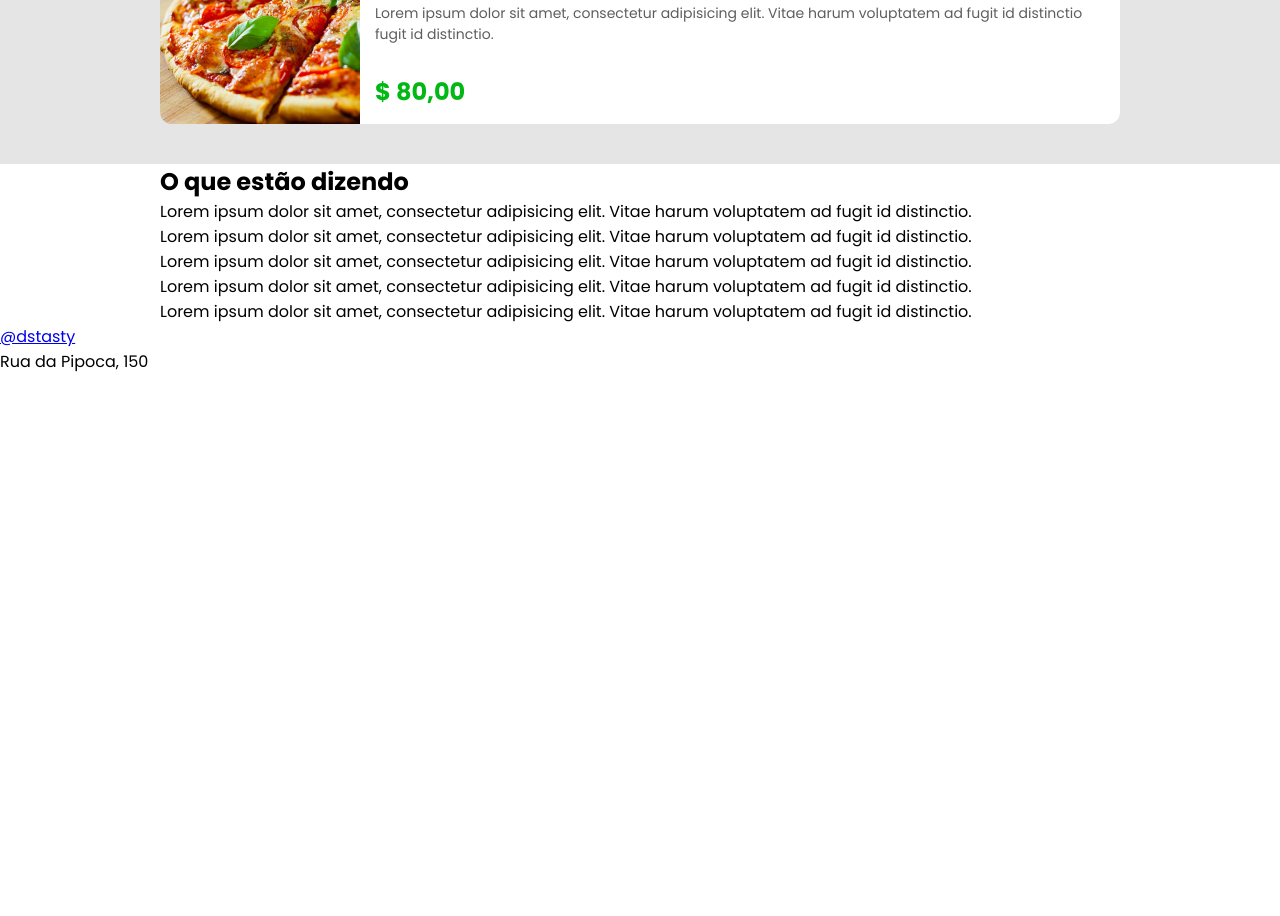
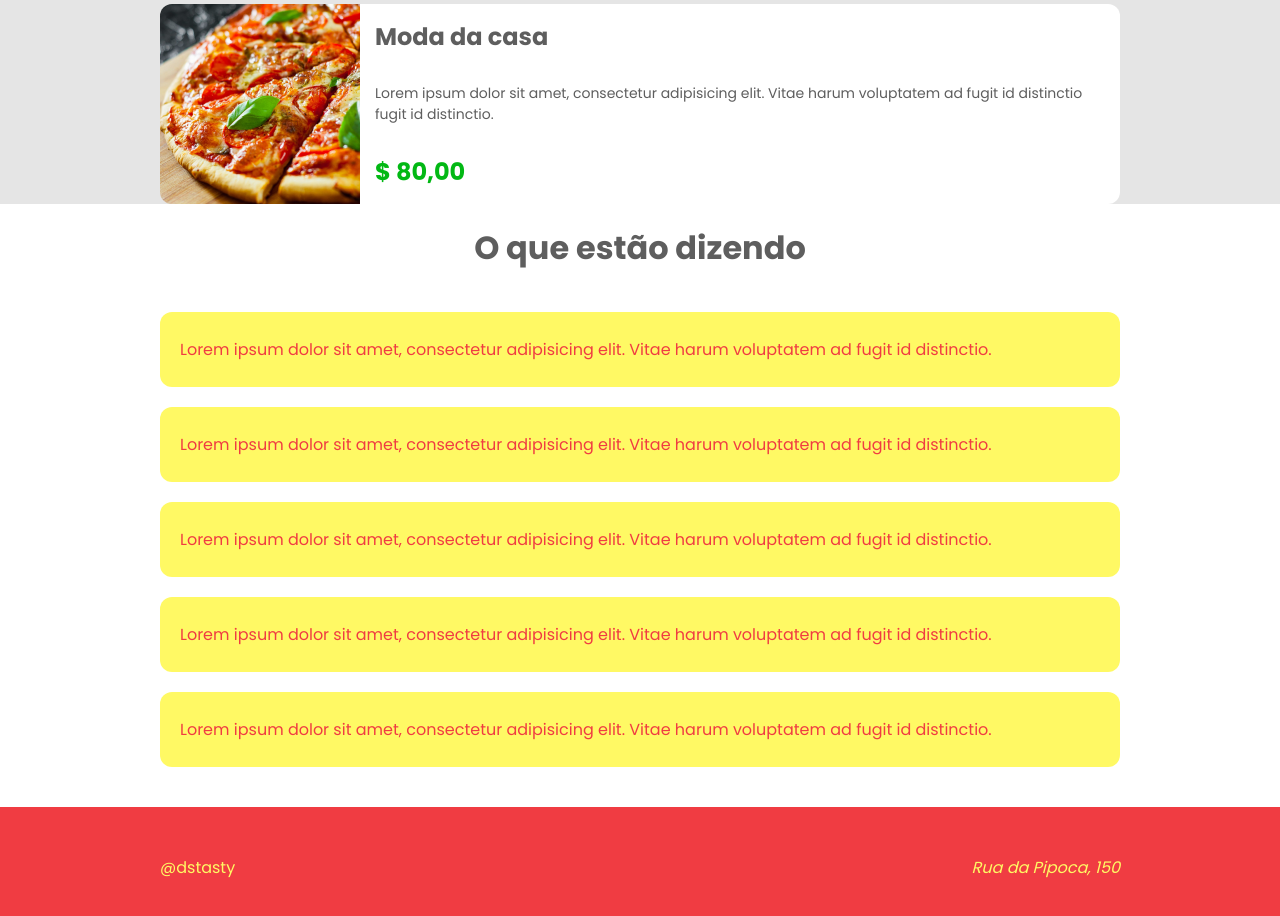
Before and after one commit to JhowAndrade/DSTastyAulao, a plain HTML site: page index.html in a window 1280 px wide. Shown: the part 586-1502 px from the top of the page. Before the commit the page ends 960 px from the top, so only its background shows below. Drawn offline with Linux system fonts and the light colour scheme.

Commit message:
termisado css do DTSasty aulao

```diff
--- a/index.html
+++ b/index.html
@@ -48,24 +48,26 @@
                         </div>
                 </div>
             </div>
+
+
         </section>
 
         <section id="comments">
             <div  class="container">
-                <h2 >O que estão dizendo</h2>
-                <div>
+                    <h2>O que estão dizendo</h2>
+                <div class="informacion">
                     <p>Lorem ipsum dolor sit amet, consectetur adipisicing elit. Vitae harum voluptatem ad fugit id distinctio.</p>
                 </div>
-                <div>
+                <div class="informacion">
                     <p>Lorem ipsum dolor sit amet, consectetur adipisicing elit. Vitae harum voluptatem ad fugit id distinctio.</p>
                 </div>
-                <div>
+                <div class="informacion">
                     <p>Lorem ipsum dolor sit amet, consectetur adipisicing elit. Vitae harum voluptatem ad fugit id distinctio.</p>
                 </div>
-                <div>
+                <div class="informacion">
                     <p>Lorem ipsum dolor sit amet, consectetur adipisicing elit. Vitae harum voluptatem ad fugit id distinctio.</p>
                 </div>
-                <div>
+                <div class="informacion">
                     <p>Lorem ipsum dolor sit amet, consectetur adipisicing elit. Vitae harum voluptatem ad fugit id distinctio.</p>
                 </div>
             </div>
@@ -73,11 +75,9 @@
     </main>
 
     <footer>
-        <div>
-            <div>
-                <a href="#">@dstasty</a>
-            </div>
-            <p>Rua da Pipoca, 150</p>
+        <div class="container footer-content">
+            <a href="#">@dstasty</a>
+            <address>Rua da Pipoca, 150</address>
         </div>
     </footer>
 </body>
--- a/style.css
+++ b/style.css
@@ -17,6 +17,11 @@
     padding: 0;
 }
 
+a, a:hover{
+    color: unset;
+    text-decoration: none;
+}
+
 
 header{
     background-color: var(--color-red);
@@ -24,6 +29,7 @@ header{
     display: flex;
     align-items: center;
     height: 70px;
+    padding: 0 15px;
 }
 
 .container {
@@ -46,11 +52,14 @@ nav h1{
 
 .pizza-card{
     display: flex;
+    margin-top: 40px;
 }
 
+
 #pizzas{
-    padding: 40px 0px;
+    padding: 1px 40px 40px 40px;
     background-color: var(--bg-light-grey);
+    padding: 0 15px;
 }
 
 
@@ -77,3 +86,51 @@ nav h1{
     color: var(--text-green);
     font-size: 24px;
 }
+
+#comments{
+    padding: 20px 15px;
+    background-color:var(--bg-color-whithe);
+}
+
+#comments h2{
+    text-align: center;
+    font-size: 32px;
+    margin-bottom: 40px;
+    color: var(--text-grey);
+    background-color:var(--bg-color-whithe);
+}
+
+.informacion{
+    padding: 25px 20px;
+    background-color: var(--color-yellow);
+    color: var(--color-red);
+    border-radius: 12px;
+    margin-bottom: 40px;
+    display: flex;
+    margin: 20px 0;
+}
+
+footer{
+    height: 120px;
+    background-color: var(--color-red);
+    color: var(--color-yellow);
+    display: flex;
+    align-items: center;
+    padding: 0 15px;
+}
+
+
+.footer-content{
+    display: flex;
+    justify-content: space-between;
+
+}
+
+.footer-content a{
+    font-size: 16px;
+
+}
+
+.footer-content address{
+    font-size: 16px;
+}
```
